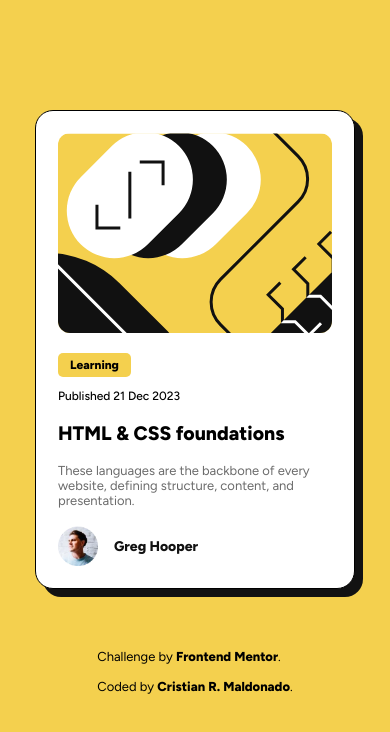
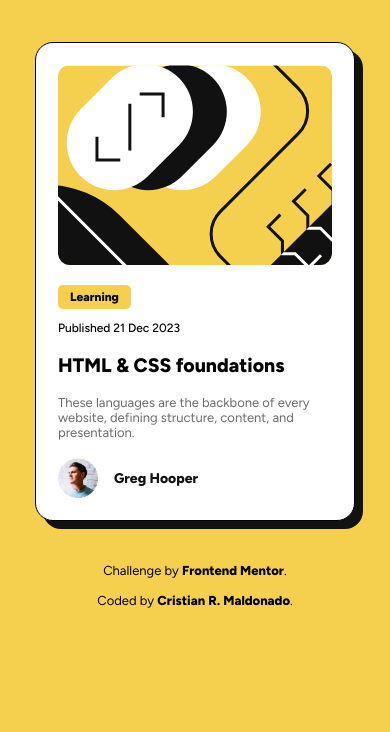
Before and after one commit to cristianmdn/blog-preview-card, a plain HTML site: page index.html in a window 390 px wide. Drawn offline with Linux system fonts and the light colour scheme.

Commit message:
Cleaning and adding README

```diff
--- a/style.css
+++ b/style.css
@@ -7,15 +7,14 @@
 body {
     display: flex;
     flex-direction: column;
-    height: 100vh;
     align-items: center;
-    justify-content: center;
     font-family: "Figtree", sans-serif;
     font-size: 16px;
     background-color: hsl(47, 88%, 63%);
 }
 
 main {
+    margin-top: 20vh;
     display: flex;
     flex-direction: column;
     width: 375px;
@@ -24,6 +23,13 @@ main {
     padding: 22px 22px;
     border-radius: 18px;
     box-shadow: 8px 8px hsl(0, 0%, 7%);
+}
+
+.attribution {
+    display: flex;
+    align-items: center;
+    gap: 15px;
+    margin-top: 20vh;
 }
 
 .card-img {
@@ -60,12 +66,6 @@ h2 {
     color: hsl(0, 0%, 42%);
 }
 
-.attribution {
-    position: absolute;
-    bottom: 40px;
-    display: flex;
-    gap: 15px;
-}
 
 .name {
     display: flex;
@@ -108,7 +108,6 @@ h2:hover, h2:focus, .name p:hover, .name p:focus {
 @media (max-width: 480px) {
     body {
         font-size: 13px;
-        gap: 100px;
     }
     .card-img {
         width: 100%;
@@ -119,10 +118,11 @@ h2:hover, h2:focus, .name p:hover, .name p:focus {
         font-size: 12px;
     }
     main {
+        margin-top: 5vh;
         width: 320px;
     }
     .attribution {
-        position: relative;
+        margin-top: 5vh;
         flex-direction: column;
     }
 }
```
Also changed, not shown: 1 other file.
